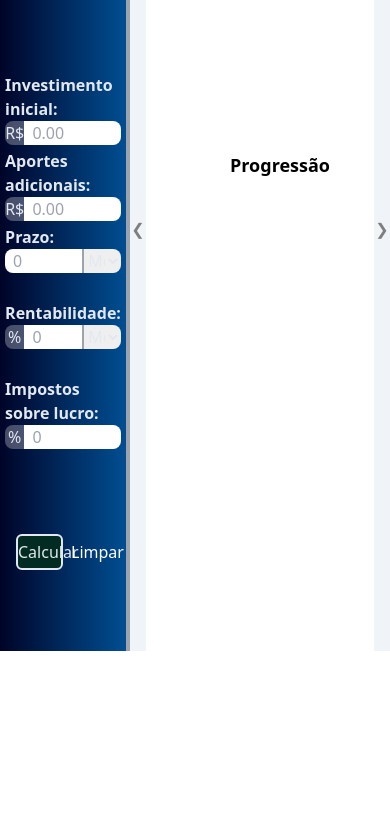
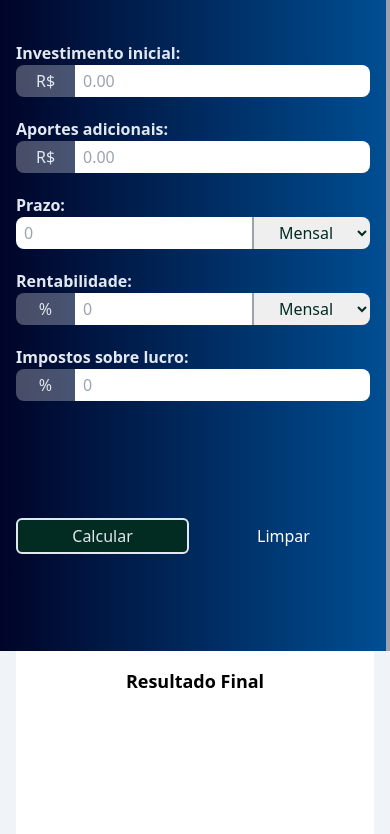
Before and after one commit to svitordev/CalculadoraInvestimento, a website built with Vite: page index.html in a window 390 px wide. Shown: the part 193-1027 px from the top of the page. Before the commit the page ends 844 px from the top, so only its background shows below. Built offline with nearby package versions, Linux system fonts and the light colour scheme.

Commit message:
responsividade

```diff
--- a/index.html
+++ b/index.html
@@ -6,27 +6,29 @@
     <link rel="stylesheet" href="./style.css" />
     <title>Calculadora de Investimentos</title>
   </head>
-  <body class="h-[100dvh] grid grid-cols-3 grid-rows-2">
+  <body class="w-full flex flex-col lg:flex-row">
     <aside
-      class="sticky top-0 flex flex-col items-center justify-evenly bg-gradient row-span-2 border-solid border-r-4 border-gray-400 text-slate-200"
+      class="w-full lg:w-1/3 h-dvh  flex flex-col items-center justify-evenly bg-gradient border-solid border-r-4 border-gray-400 text-slate-200"
     >
-      <h1 class="text-2xl font-bold">Calculadora de Investimentos</h1>
-      <form id="investiment-form">
+      <h1 class="text-2xl md:text-4xl lg:text-3xl text-center font-bold">
+        Calculadora de Investimentos
+      </h1>
+      <form class="md:w-4/5" id="investiment-form">
         <!-- primeiro -->
-        <div class="flex w-full flex-col px-4 my-2 h-[4.25rem]">
+        <div class="flex w-full flex-col px-4 md:px-0  lg:px-4 my-2 h-[4.25rem]">
           <label class="font-bold" for="starting-amount"
             >Investimento inicial:</label
           >
           <div class="flex">
             <input
               value="R$"
-              class="w-1/6 text-center rounded-l-lg"
+              class="w-1/6 text-center rounded-l-lg h-8"
               type="text"
               disabled
             />
             <input
               type="text"
-              class="w-5/6 rounded-r-lg px-2"
+              class="w-5/6 rounded-r-lg px-2 text-emerald-950"
               id="starting-amount"
               name="starting-amount"
               placeholder="0.00"
@@ -35,20 +37,20 @@
           </div>
         </div>
         <!-- segundo -->
-        <div class="flex w-full flex-col px-4 my-2 h-[4.25rem]">
+        <div class="flex w-full flex-col px-4 md:px-0 lg:px-4 my-2 h-[4.25rem]">
           <label class="font-bold" for="additional-contribution"
             >Aportes adicionais:</label
           >
           <div class="flex">
             <input
               value="R$"
-              class="w-1/6 text-center rounded-l-lg"
+              class="w-1/6 text-center rounded-l-lg h-8"
               type="text"
               disabled
             />
             <input
               type="text"
-              class="w-5/6 rounded-r-lg px-2"
+              class="w-5/6 rounded-r-lg px-2 text-emerald-950"
               id="additional-contribution"
               name="additional-contribution"
               placeholder="0.00"
@@ -56,12 +58,12 @@
           </div>
         </div>
         <!-- terceiro -->
-        <div class="flex w-full flex-col px-4 my-2 h-[4.25rem]">
+        <div class="flex w-full flex-col px-4 md:px-0 lg:px-4 my-2 h-[4.25rem]">
           <label class="font-bold" for="time-amount">Prazo:</label>
           <div class="flex">
             <input
               type="text"
-              class="w-2/3 rounded-l-lg px-2"
+              class="w-2/3 rounded-l-lg px-2 h-8 text-emerald-950"
               id="time-amount"
               name="time-amount"
               placeholder="0"
@@ -70,7 +72,7 @@
             <select
               name=""
               id="time-amount-period"
-              class="w-1/3 text-center border-l-2 border-gray-400 rounded-r-lg hover:bg-emerald-950 hover:text-slate-200"
+              class="w-1/3 text-center border-l-2 text-emerald-950 border-gray-400 rounded-r-lg hover:bg-emerald-950 hover:text-slate-200"
             >
               <option value="monthly">Mensal</option>
               <option value="yearly">Anual</option>
@@ -78,18 +80,18 @@
           </div>
         </div>
         <!-- quarto -->
-        <div class="flex w-full flex-col px-4 my-2 h-[4.25rem]">
+        <div class="flex w-full flex-col px-4 md:px-0 lg:px-4 my-2 h-[4.25rem]">
           <label class="font-bold" for="return-rate">Rentabilidade:</label>
           <div class="flex">
             <input
               value="%"
-              class="w-1/6 text-center rounded-l-lg"
+              class="w-1/6 text-center rounded-l-lg h-8"
               type="text"
               disabled
             />
             <input
               type="text"
-              class="w-1/2 px-2"
+              class="w-1/2 px-2 text-emerald-950"
               id="return-rate"
               name="return-rate"
               placeholder="0"
@@ -98,7 +100,7 @@
             <select
               name=""
               id="evaluation-period"
-              class="w-1/3 text-center border-l-2 border-gray-400 rounded-r-lg hover:bg-emerald-950 hover:text-slate-200"
+              class="w-1/3 text-center border-l-2 border-gray-400 rounded-r-lg text-emerald-950 hover:bg-emerald-950 hover:text-slate-200"
             >
               <option value="monthly">Mensal</option>
               <option value="yearly">Anual</option>
@@ -106,18 +108,18 @@
           </div>
         </div>
         <!-- quinto -->
-        <div class="flex w-full flex-col px-4 my-2 h-[4.25rem]">
+        <div class="flex w-full flex-col px-4 md:px-0 lg:px-4 my-2 h-[4.25rem]">
           <label class="font-bold" for="tax-rate">Impostos sobre lucro:</label>
           <div class="flex">
             <input
               value="%"
-              class="w-1/6 text-center rounded-l-lg"
+              class="w-1/6 text-center rounded-l-lg h-8"
               type="text"
               disabled
             />
             <input
               type="text"
-              class="w-5/6 rounded-r-lg px-2"
+              class="w-5/6 rounded-r-lg px-2 text-emerald-950"
               id="tax-rate"
               name="tax-rate"
               placeholder="0"
@@ -126,7 +128,7 @@
           </div>
         </div>
       </form>
-      <div class="flex gap-2 w-full px-4">
+      <div class="flex gap-2 w-full md:w-4/5   px-4 md:px-0 lg:px-4">
         <button
           type="submit"
           form="investiment-form"
@@ -143,30 +145,46 @@
         </button>
       </div>
     </aside>
-    <main class="row-span-2 col-span-2 relative">
-      <button class="absolute top-0 bottom-0 left-0 cursor-pointer  w-4 bg-slate-200 opacity-50 hover:opacity-100 focus:opacity-100" id="slide-arrow-previous">&#10094;</button>
-      <button class="absolute top-0 bottom-0 right-0 cursor-pointer w-4  bg-slate-200 opacity-50 hover:opacity-100 focus:opacity-100" id="slide-arrow-next">&#10095;</button>
-      <div id="carousel" class="h-full w-full flex overflow-x-auto scroll-smooth">
+    <main class="lg:w-2/3 relative">
+      <button
+        class="absolute top-0 bottom-0 left-0 cursor-pointer w-4 bg-slate-200 opacity-50 hover:opacity-100 focus:opacity-100"
+        id="slide-arrow-previous"
+      >
+        &#10094;
+      </button>
+      <button
+        class="absolute top-0 bottom-0 right-0 cursor-pointer w-4 bg-slate-200 opacity-50 hover:opacity-100 focus:opacity-100"
+        id="slide-arrow-next"
+      >
+        &#10095;
+      </button>
+      <div
+        id="carousel"
+        class="h-dvh  flex overflow-x-auto scroll-smooth"
+      >
         <section
           id="charts-container"
-          class="h-full flex flex-col gap-3 justify-center items-center basis-full shrink-0"
+          class="flex flex-col lg:2/3 gap-3 items-center basis-full shrink-0"
         >
-          <div class="w-[22%] h-[36%] flex flex-col items-center">
+          <div class="mt-4 w-4/5 md:w-3/5 lg:w-1/4 flex flex-col items-center">
             <p class="font-bold text-lg">Resultado Final</p>
             <canvas id="final-money-distribution"></canvas>
           </div>
-          <div class="w-[65%] h-[56%] flex flex-col items-center">
+          <div class="w-5/6 md:w-11/12 xl:w-3/5  mt-4 flex flex-col items-center">
             <p class="font-bold text-lg">Progressão</p>
             <canvas id="progression"></canvas>
           </div>
         </section>
-        <section id="table-container" class="h-full overflow-y-auto basis-full shrink-0">
+        <section
+          id="table-container"
+          class="h-full overflow-y-auto basis-full shrink-0"
+        >
           <p class="font-bold text-lg text-center bg-white h-7">
             Resultados Mensais
           </p>
           <table
             id="results-table"
-            class="w-full max-h-full border border-separate"
+            class="w-3/4 md:w-full max-h-full border border-separate"
           >
             <thead></thead>
             <tbody></tbody>
```
